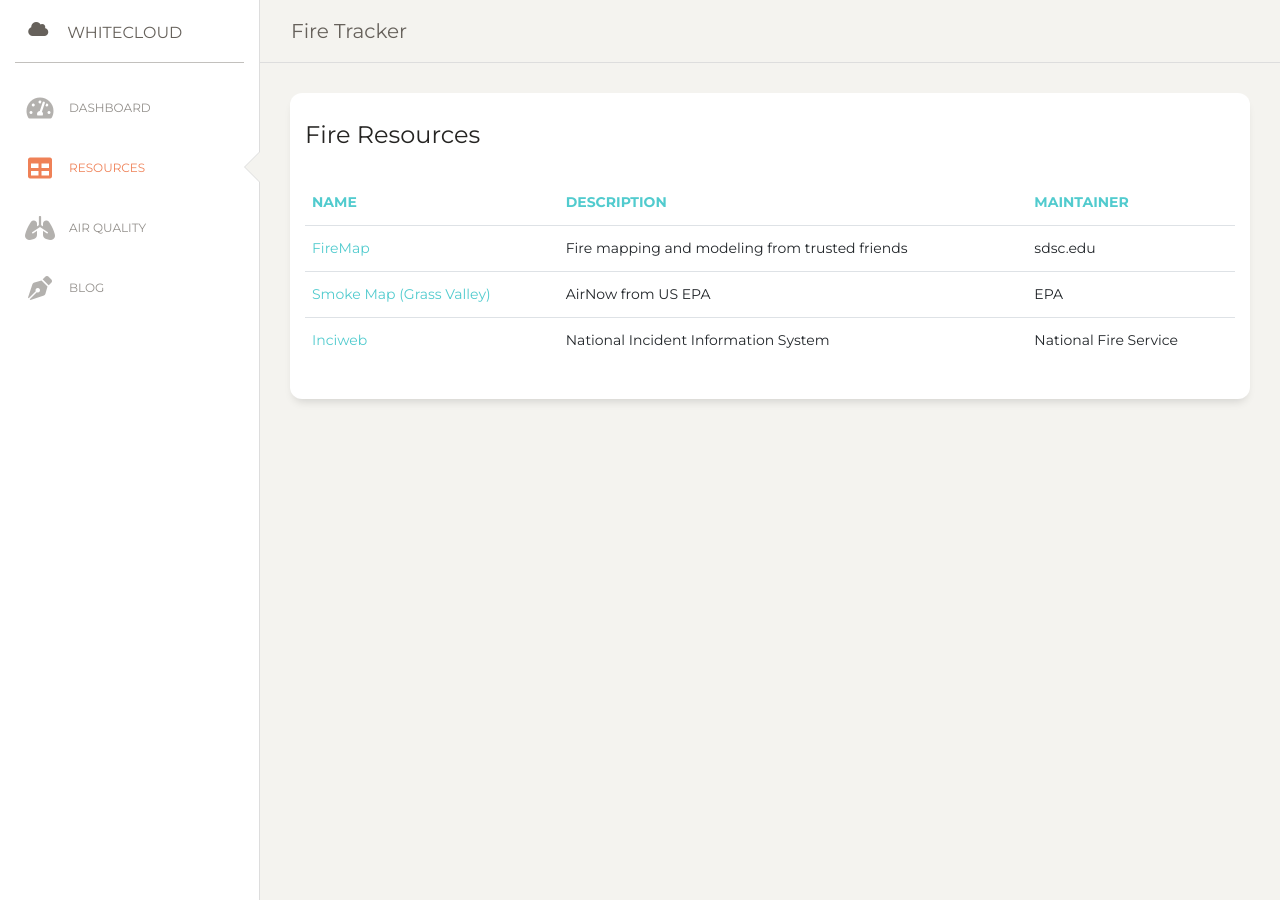
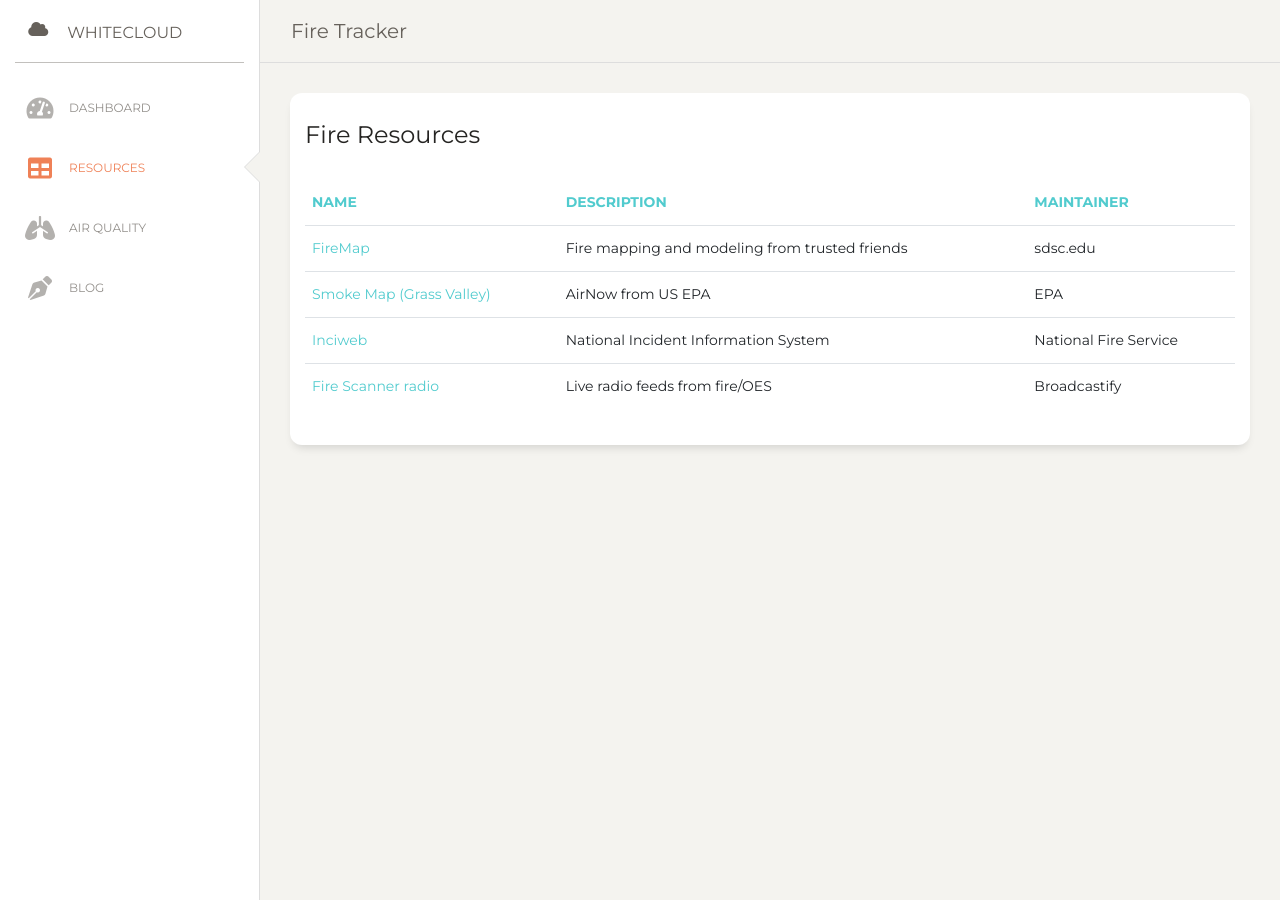
Before and after one commit to whiteclouded/whiteclouded.github.io, a Jekyll site: the page built from resources/index.html, in a window 1280 px wide. Built offline with Jekyll 4.4.1, drawn with Linux system fonts in a browser that asks for light colours.

Commit message:
added firescanner

```diff
--- a/_data/resources.yml
+++ b/_data/resources.yml
@@ -12,3 +12,8 @@
   description: National Incident Information System
   maintainer: National Fire Service
   url: https://inciweb.nwcg.gov/
+
+- name: Fire Scanner radio
+  description: Live radio feeds from fire/OES
+  maintainer: Broadcastify
+  url: https://www.broadcastify.com/listen/ctid/211
```
